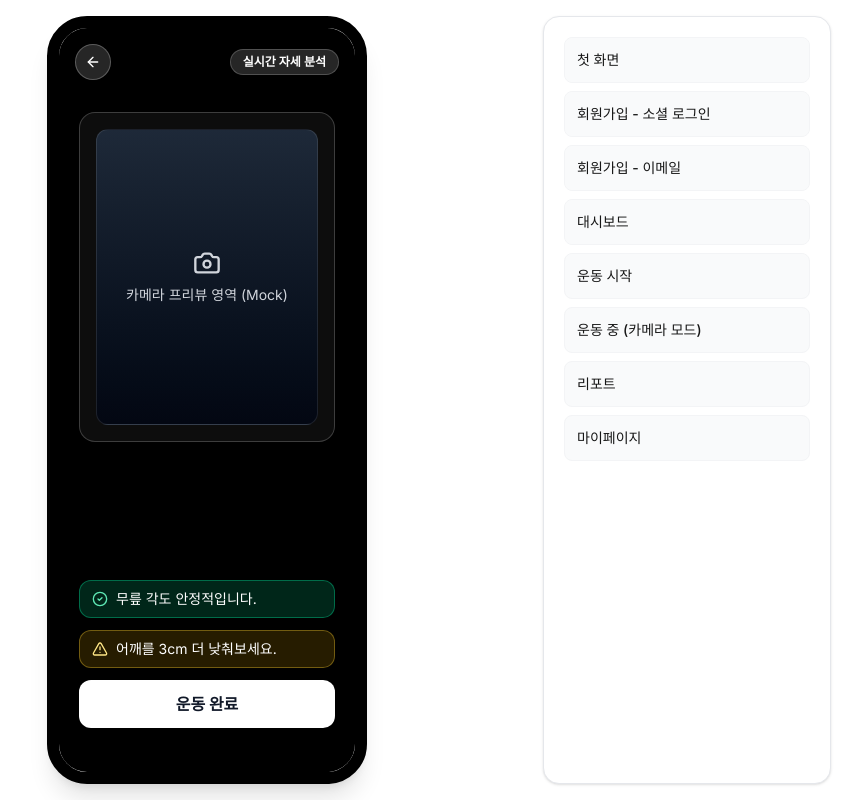
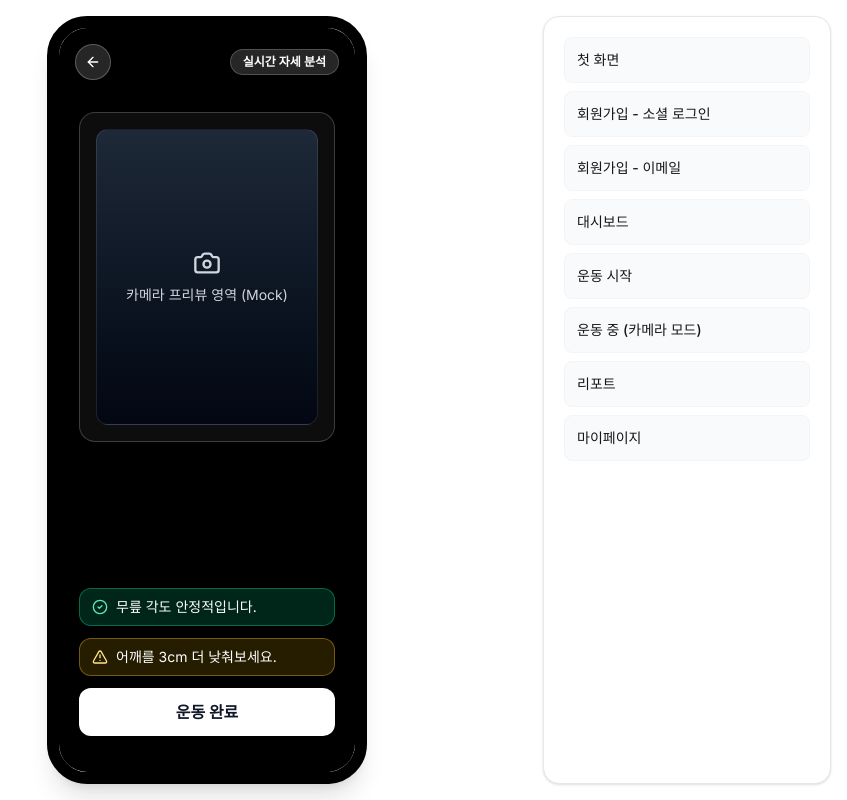
Before and after one commit to sssh12/ptai-static-ui, a Next.js app: page /workout/camera in a window 1280 px wide. Shown: the whole page, without its empty margins (433-1280 px from the left). Built offline with nearby package versions, Linux system fonts and the light colour scheme.

Commit message:
fix: 수정된 여백 스타일 적용

```diff
--- a/src/app/workout/camera/page.js
+++ b/src/app/workout/camera/page.js
@@ -26,7 +26,7 @@ export default function CameraWorkoutPage() {
           </div>
         </div>
 
-        <div className="space-y-3 mb-6 mt-3">
+        <div className="space-y-3 mb-4 mt-3">
           <div className="rounded-xl bg-emerald-500/20 border border-emerald-400/40 px-3 py-2 text-sm flex items-center gap-2">
             <CheckCircle2 size={16} className="text-emerald-300" />
             무릎 각도 안정적입니다.
```
